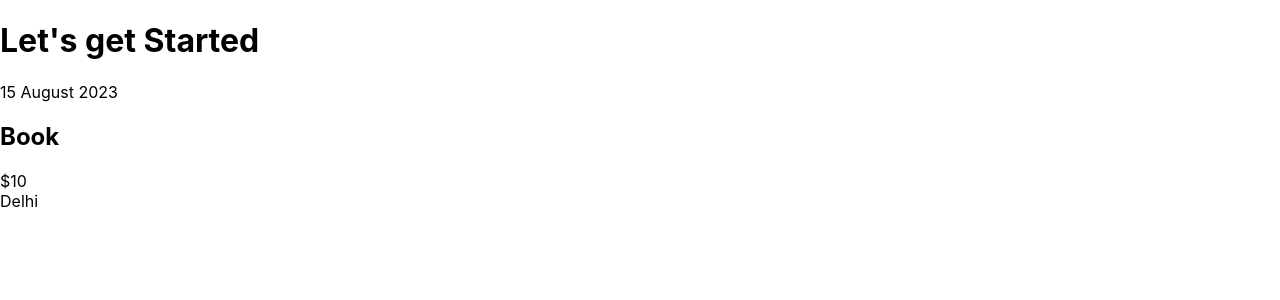
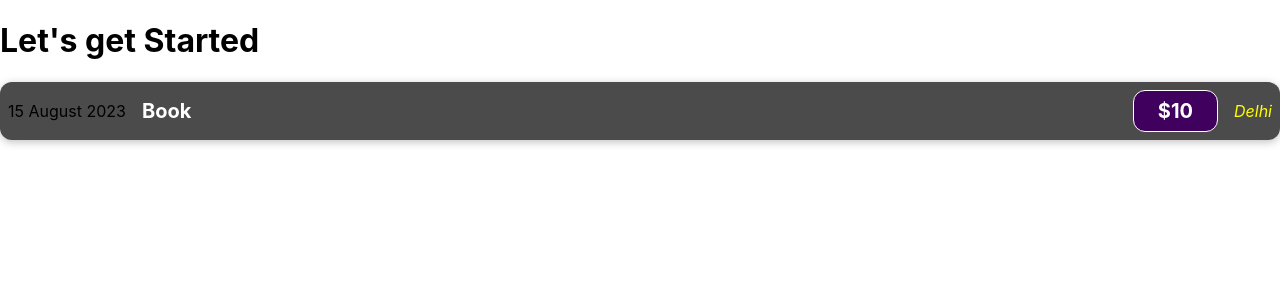
Before and after one commit to harish0319/project-one, a React (Create React App) app: page / in a window 1280 px wide. Shown: the top 300 px of the page. Built offline with nearby package versions, Linux system fonts and the light colour scheme.

Commit message:
Styling Component

```diff
--- /dev/null
+++ b/src/components/ExpenseItem.css
@@ -0,0 +1,62 @@
+.expense-item {
+    display: flex;
+    justify-content: space-between;
+    align-items: center;
+    box-shadow: 0 2px 8px rgba(0, 0, 0, 0.25);
+    padding: 0.5rem;
+    margin: 1rem 0;
+    border-radius: 12px;
+    background-color: #4b4b4b;
+  }
+
+  .expense-item__location {
+    margin-left: 1rem;
+    color: yellow;
+    font-style: italic;
+  }
+
+  .expense-item__description {
+    display: flex;
+    flex-direction: column;
+    gap: 1rem;
+    align-items: flex-end;
+    flex-flow: column-reverse;
+    justify-content: flex-start;
+    flex: 1;
+  }
+
+  .expense-item h2 {
+    color: #3a3a3a;
+    font-size: 1rem;
+    flex: 1;
+    margin: 0 1rem;
+    color: white;
+  }
+
+  .expense-item__price {
+    font-size: 1rem;
+    font-weight: bold;
+    color: white;
+    background-color: #40005d;
+    border: 1px solid white;
+    padding: 0.5rem;
+    border-radius: 12px;
+  }
+
+  @media (min-width: 580px) {
+    .expense-item__description {
+      flex-direction: row;
+      align-items: center;
+      justify-content: flex-start;
+      flex: 1;
+    }
+
+    .expense-item__description h2 {
+      font-size: 1.25rem;
+    }
+
+    .expense-item__price {
+      font-size: 1.25rem;
+      padding: 0.5rem 1.5rem;
+    }
+  }
--- a/src/components/ExpenseItem.js
+++ b/src/components/ExpenseItem.js
@@ -1,12 +1,14 @@
+import "./ExpenseItem.css";
+
 function ExpenseItem() {
   return (
-      <div>
-        <div>15 August  2023</div>
-        <div>
+    <div className="expense-item">
+      <div>15 August 2023</div>
+      <div className="expense-item__description">
         <h2>Book</h2>
-          <div>$10</div>
+        <div className="expense-item__price">$10</div>
       </div>
-        <div>Delhi</div>
+      <div className="expense-item__location">Delhi</div>
     </div>
   );
 }
```
Lines whose indentation alone changed are shown as unchanged.
